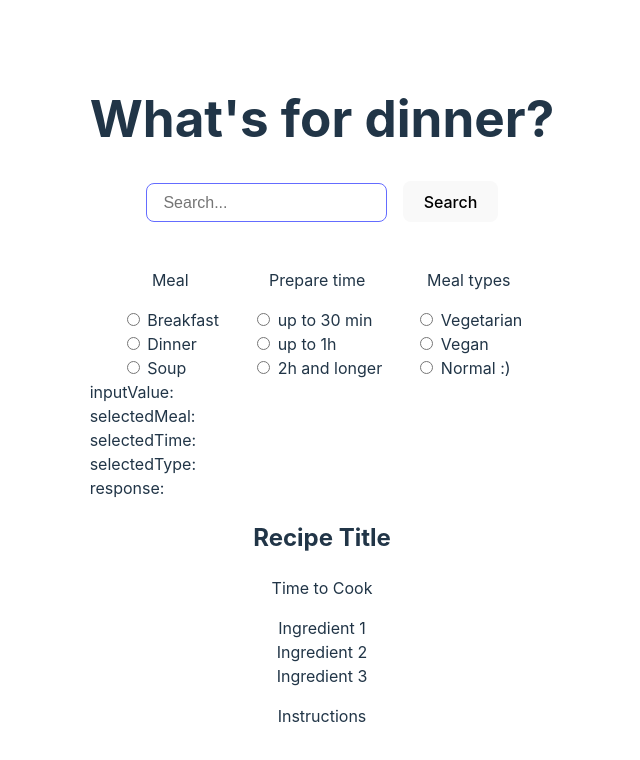
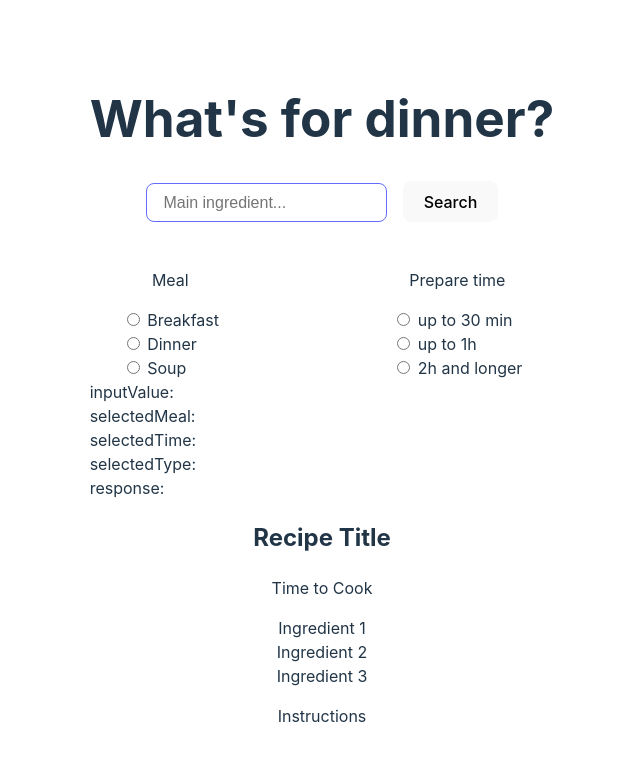
Before and after one commit to Bo3i/whats-for-dinner, a React (Vite) app: page / in a window 1280 px wide. Shown: the top 760 px of the page, without its empty margins (318-958 px from the left). Built offline with nearby package versions, Linux system fonts and the light colour scheme.

Commit message:
add api request

```diff
--- a/src/search-area.jsx
+++ b/src/search-area.jsx
@@ -1,34 +1,37 @@
 import React, { useState, useEffect } from 'react';
+import { render } from 'react-dom';
 import './App.css';
 import axios from 'axios';
 
 
 function SearchBar({ inputValue, setInputValue, selectedMeal, setSelectedMeal, selectedTime, setSelectedTime, selectedType, setSelectedType, setResponse}) {
 
+
+    const [clicked, setClicked] = useState(false);
     const handleClick = () => {
-        console.log('Button clicked!');
-        console.log('Input value:', inputValue);
-        console.log('Selected meal:', selectedMeal);
-        console.log('Selected time:', selectedTime);
-        console.log('Selected type:', selectedType);
+        setClicked(true);
+    };
+
     useEffect(() => {
+
+        if (!clicked) return;
+        console.log('clicked', clicked);
         const fetchData = async () => {
             const options = {
                 method: 'GET',
                 url: 'https://spoonacular-recipe-food-nutrition-v1.p.rapidapi.com/recipes/complexSearch',
                 params: {
-                        query: inputValue,
-                        diet: selectedType,
-                        type: selectedMeal,
+                    query: inputValue || 'chicken',
+                    type: selectedMeal || 'main course',
                     instructionsRequired: 'true',
                     fillIngredients: 'false',
                     addRecipeInformation: 'false',
-                        maxReadyTime: selectedTime,
+                    maxReadyTime: selectedTime || '60',
                     ignorePantry: 'true',
-                        sort: 'calories',
+                    sort: 'random',
                     sortDirection: 'asc',
                     offset: '0',
-                        number: '10',
+                    number: '1',
                     limitLicense: 'false',
                     ranking: '2'
                 },
@@ -38,23 +41,27 @@ function SearchBar({ inputValue, setInputValue, selectedMeal, setSelectedMeal, s
                 }
                 };
 
+                console.log('options');
+
                 try {
+                    console.log('fetching data');
                     const response = await axios.request(options);
+                    setResponse(response.data);
                     console.log(response.data);
+                    console.log('response');
                 } catch (error) {
                     console.error(error);
             }
+
         };
-            setResponse = fetchData();
-        }
+        fetchData();
+    }, [clicked]
     );
-    };
-
 
 
     return (
       <form>
-      <input type="text" value={inputValue} onChange={e => setInputValue(e.target.value)} placeholder="Search..." />
+      <input type="text" value={inputValue} onChange={e => setInputValue(e.target.value)} placeholder="Main ingredient..." />
       <button type="submit" onClick={handleClick}>Search</button>
         <div className="row">
             <div className="col">
@@ -73,14 +80,7 @@ function SearchBar({ inputValue, setInputValue, selectedMeal, setSelectedMeal, s
                     <li><input type="radio" name="time"  value="120" onChange={e => setSelectedTime(e.target.value)}  /> 2h and longer</li>
                 </ul>
             </div>
-            <div className="col">
-                <p>Meal types</p>
-                 <ul>
-                    <li><input type="radio" name="type"  value="vegetarian" onChange={e => setSelectedType(e.target.value)}  /> Vegetarian</li>
-                    <li><input type="radio" name="type"  value="vegan" onChange={e => setSelectedType(e.target.value)}  /> Vegan</li>
-                    <li><input type="radio" name="type"  value="" onChange={e => setSelectedType(e.target.value)}  /> Normal :)</li>
-                </ul>
-            </div>
+
         </div>
         <ul>
 
```
Lines whose indentation alone changed are shown as unchanged.
